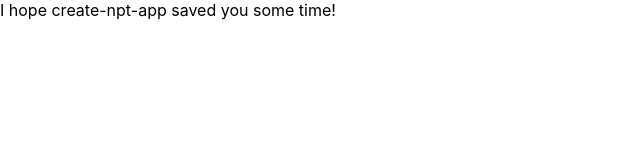
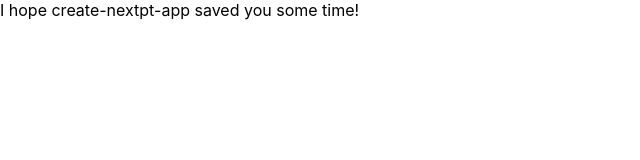
Before and after one commit to spacerumsfeld-code/create-nextpt-app, a Next.js app: page / in a window 1280 px wide. Shown: the top 160 px of the page, without its empty margins (0-640 px from the left). Built offline with nearby package versions, Linux system fonts and the light colour scheme.

Commit message:
removed directory to minimize opinion

```diff
--- a/package.json
+++ b/package.json
@@ -35,6 +35,7 @@
     "@typescript-eslint/eslint-plugin": "^4.28.0",
     "@typescript-eslint/parser": "^4.28.0",
     "eslint": "^7.29.0",
+    "eslint-config-next": "^11.0.1",
     "eslint-config-prettier": "^8.3.0",
     "eslint-plugin-react": "^7.24.0",
     "prettier": "^2.3.2",
--- a/src/pages/index.tsx
+++ b/src/pages/index.tsx
@@ -7,7 +7,7 @@
      <title>Compelling Title</title>
      <meta name="Home Page" content="Amazing Content" />
    </Head>
-   <div>I hope create-npt-app saved you some time!</div>
+   <div>I hope create-nextpt-app saved you some time!</div>
     </>
   )
 }
```
Also changed, not shown: 1 other file (tests, documents, lock files or other folders).
